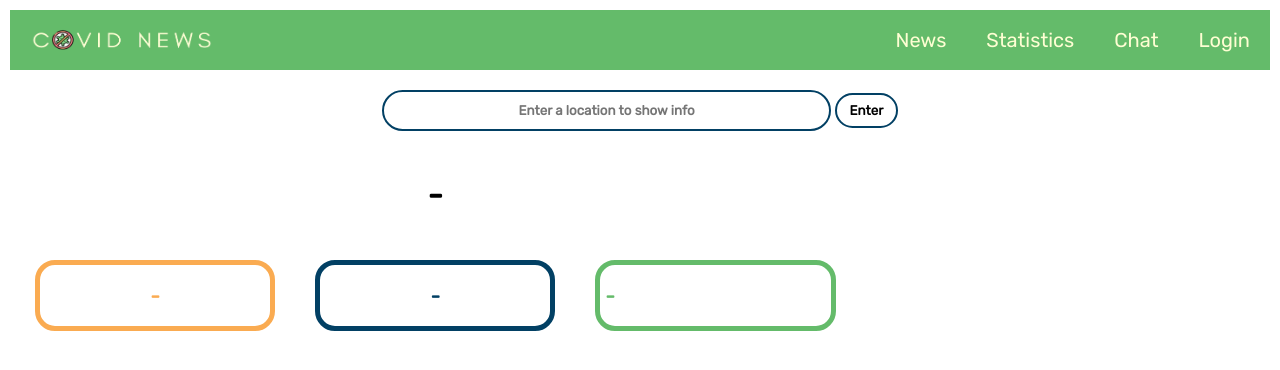
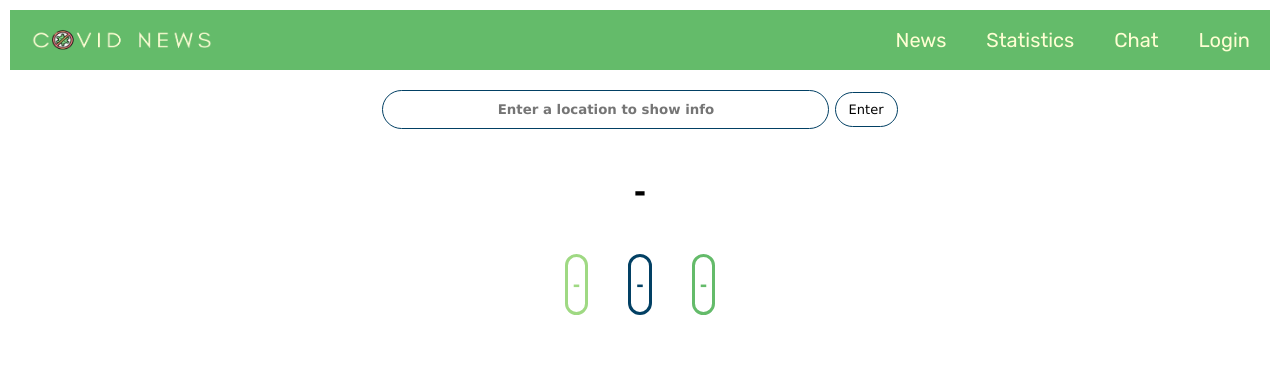
Before and after one commit to Alexander1022/HackTUES6, a PHP site: page /pages/stats.html in a window 1280 px wide. Shown: the top 370 px of the page. Run offline with PHP 8.4, Linux system fonts and the light colour scheme; some libraries are stand-ins or nearby versions.

Commit message:
Centered statistics and css quality control

```diff
--- a/css/slideshow.css
+++ b/css/slideshow.css
@@ -3,6 +3,7 @@
   height:420px;
   margin:auto ;
   margin-top: 20px;
+  background: transparent;
   background-image:url("../images/corona.jpg");
   background-position:0;
   background-repeat:no-repeat;
--- a/css/stats.css
+++ b/css/stats.css
@@ -1,9 +1,9 @@
 body{
+    font-family: 'Verdana', sans-serif;
     box-sizing: border-box;
-    margin: 0;
     display: flex;
     flex-direction: column;
-    font-family: 'Rubik', sans-serif;
+    margin: 0;
 }
 
 .input{
@@ -17,32 +17,32 @@ input[type="text"]
 {
     width: 35%;
     min-width: fit-content;
+    height: 25px;
     min-height: 35px;
-    height: 25px;
-    border: 2px solid #024064;
-    border-radius: 30px;
-    font-family: 'Rubik', sans-serif;
+    font-family: 'Verdana', sans-serif;
+    font-weight: bold;
     text-align: center;
-    font-weight: bold;
+    border: 1px solid #024064;
+    border-radius: 20px;
     outline: none;
     transition: 0.35s;
 }
 
 input[type="Submit"]
 {
+    background-color: white;
     width: 5%;
     min-width: fit-content;
+    height: 25px;
     min-height: 35px;
-    height: 25px;
-    border: 2px solid #024064;
-    border-radius: 30px;
-    font-family: 'Rubik', sans-serif;
+    font-family: 'Verdana', sans-serif;
+    font-size: small;
     text-align: center;
-    font-weight: bold;
+    border: 1px solid #024064;
+    border-radius: 20px;
     outline: none;
     transition: 0.1s;
     cursor: pointer;
-    background-color: white;
 }
 
 input[type="Submit"]:hover
@@ -51,86 +51,85 @@ input[type="Submit"]:hover
 }
 
 .grid-container {
-    display: grid;
-    grid-template-columns: 1fr 1fr 0.7fr 1.3fr;
-    grid-template-rows: 1fr 1fr 1fr;
-    gap: 0px 0px;
-    grid-template-areas:
-      "left left left right"
-      "left left left right"
-      "left left left right";
+    margin-left: auto;
+    margin-right: auto;
 }
+
 .left { grid-area: left; }
 .right { grid-area: right; }
 
 .content {
+    justify-content: center;
     padding: 5px;
     display: flex;
     flex-wrap: wrap;
-    justify-content: center;
 }
 
 .div_country {
+    text-align: center;
     margin-top: 45px;
-    text-align: center;
+}
+
+.country {
+    font-size: 30px;
 }
 
 .div_cases {
-    border: 5px solid #faab51;
+    color: #9FD983;
+    background-color:white;
+    font-size: 9px;
+    text-align: center;
+    border: 3px solid #9FD983;
     border-radius: 20px;
+    padding: 5px 5px 5px 5px;
+    flex: 2;
     margin: 20px;
-    background-color:white;
-    padding: 5px 5px 5px 5px;
-    font-size: 10px;
-    color: #faab51;
-    flex: 2;
-    text-align: center;
 }
 
 .div_deaths {
-    border: 5px solid #024064;
+    color: #024064;
+    background-color:white;
+    font-size: 9px;
+    text-align: center;
+    border: 3px solid #024064;
     border-radius: 20px;
+    padding: 5px 5px 5px 5px;
+    flex: 2;
     margin: 20px;
-    background-color:white;
-    padding: 5px 5px 5px 5px;
-    font-size: 10px;
-    color: #024064;
-    flex: 2;
-    text-align: center;
 }
 .div_rec {
-    border: 5px solid #64BB6A;
+    color: #64BB6A;
+    background-color: white;
+    font-size: 9px;
+    text-align: center;
+    border: 3px solid #64BB6A;
     border-radius: 20px;
+    padding: 5px 5px 5px 5px;
     margin: 20px;
-    background-color: white;
-    padding: 5px 5px 5px 5px;
-    font-size: 10px;
     display: flex;
-    color: #64BB6A;
     flex: 2;
-    text-align: center;
 }
 
 #rightChart {
-    position: flex;
     border: 2px solid red;
     max-width: 700px;
     max-height: 700px;
     font-size: 2000px;
+    position: flex;
     margin: 50px;
 }
 
 .table {
-    margin-top: 20px;
-    overflow: scroll;
     color: #6a5d5d;
     background-color: white;
     height: 400px;
+    overflow: scroll;
+    margin-top: 20px;
 }
 
 .table tr {
+    justify-content: space-between;
     display: flex;
-    justify-content: space-between;
 }
 
 .table td {
@@ -140,3 +139,4 @@ input[type="Submit"]:hover
 
 .table tr:nth-of-type(odd) {
     background-color: #f3f2f8;
+}
--- a/css/style.css
+++ b/css/style.css
@@ -1,6 +1,6 @@
 * {
   box-sizing:border-box;
-  font-family: 'Rubik', sans-serif;
+  font-family: 'Verdana', sans-serif;
 }
 
 body {
--- a/pages/stats.html
+++ b/pages/stats.html
@@ -52,45 +52,36 @@
         <a href="javascript:void(0);" class="icon" onclick="myFunction()">
             <i class="fa fa-bars"></i>
         </a>
-      </div>
+    </div>
 
-      <div class="input">
+    <div class="input">
         <input type="text" placeholder="Enter a location to show info" class="in_value">
         <input type="submit" value="Enter" class="btn">
     </div>
 
     <div class="grid-container">
-        <div class="left">
-            <div class="div_country">
-                <h1 class="country">-</h1>
-            </div>
+        <div class="div_country">
+            <h1 class="country">-</h1>
+        </div>
+
 
         <div class="content">
             <div class="div_cases">
                 <h1 class="act_cases"> - </h1>
             </div>
+
             <div class="div_deaths">
                 <h1 class="deaths"> - </h1>
             </div>
+
             <div class="div_rec">
                 <h1 class="recovered"> - </h1>
             </div>
         </div>
 
-        <!---<canvas id="leftChart" height="10" width="10"></canvas>-->
     </div>
 
-        <div class="right">
-            <!---<canvas id="rightChart" height="10" width="10"></canvas>-->
-        </div>
-    </div>
-
-
-
-
-
-
-
-    <script src="../js/stats.js"></script>
 </body>
 </html>
+
+<script src="../js/stats.js"></script>
```
Also changed, not shown: images/corona_bg.jpg (added). Lines whose indentation alone changed are shown as unchanged.
